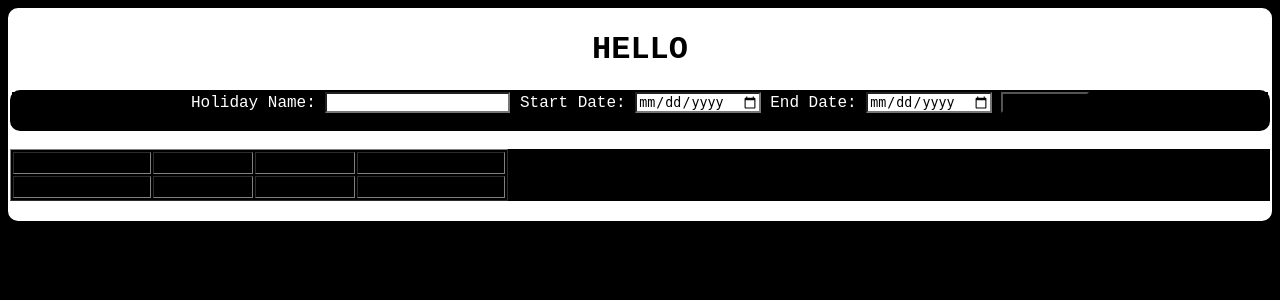
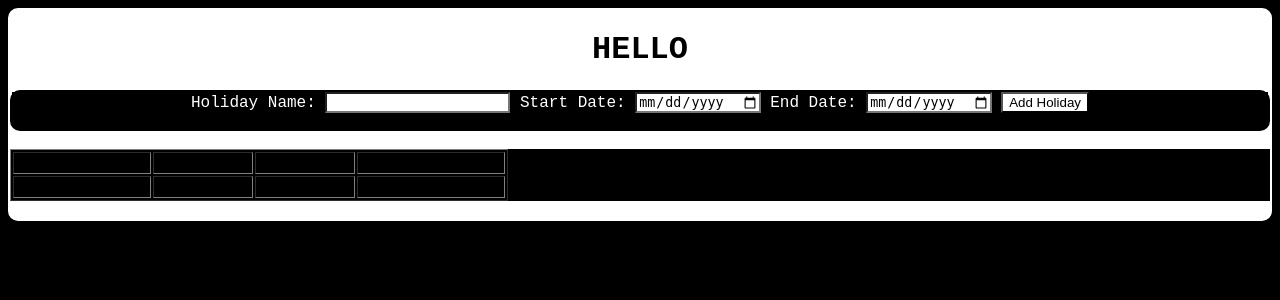
Before and after one commit to JaydenJonathan/Holiday-Tracker-JJO, a Flask app: page / in a window 1280 px wide. Shown: the top 300 px of the page. Run offline with Flask 3, Linux system fonts and the light colour scheme; tables that the repository leaves empty hold one stand-in row (values such as "Sample post").

Commit message:
commit 3

```diff
--- a/templates/index.html
+++ b/templates/index.html
@@ -29,6 +29,9 @@
                 background-color: black;
             }
             input {
+                background-color: white;
+            }
+            button {
                 background-color: white;
             }
         </style>
```
